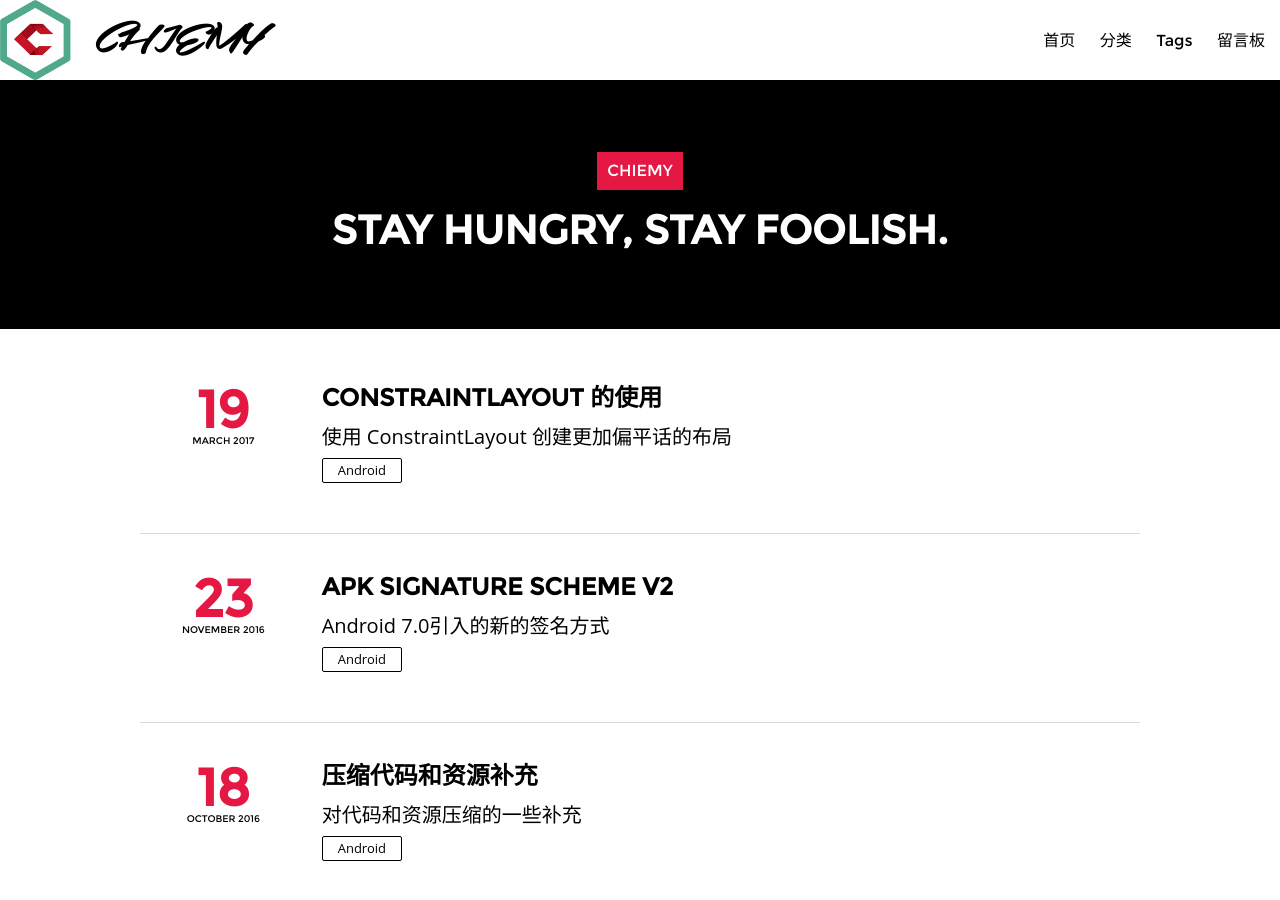
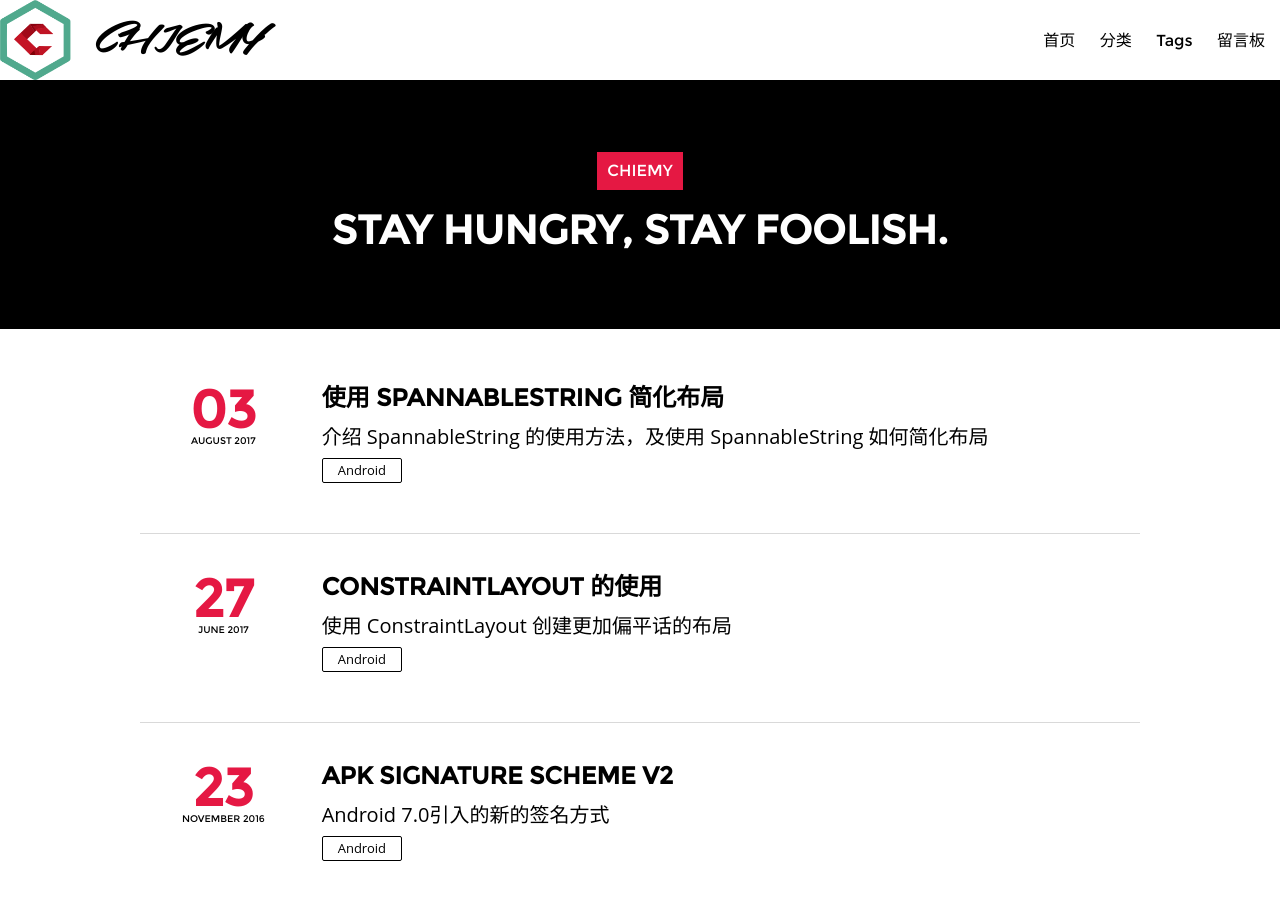
Before and after one commit to chiemy/blog, a Jekyll site: the page built from index.html, in a window 1280 px wide and 900 px high. Built offline with Jekyll 4.4.1, drawn with Linux system fonts in a browser that asks for light colours; nearby versions of some CDN libraries; the list of posts is cut into pages by our own code; part of the change alters nothing that is shown; some of the changed text lies outside the part shown.

Commit message:
[New Feature] Desc: spannable string

````diff
--- a/android/_posts/2017-03-19-constraintlayout.md
+++ b/android/_posts/2017-06-27-constraintlayout.md
@@ -1,16 +1,16 @@
 ---
 layout: post
 title: "ConstraintLayout 的使用"
-modified: 2017-03-19 19:35:17
+modified: 2017-06-27 19:35:17
 excerpt: "使用 ConstraintLayout 创建更加偏平话的布局"
 tags: [android, databinding]
 published: true
 ---
 
 <br>
-ConstraintLayout （约束布局）在不嵌套布局的情况下，创建比较复杂的布局。它和 RelativeLayout 很相似，控件的位置都是跟兄弟控件和父控件相关联的，但它比 RelativeLayout 更加灵活，在 Android Studio 布局编辑中更容易使用。
+ConstraintLayout （约束布局）在不嵌套布局的情况下，创建比较复杂的布局。它和 RelativeLayout 很相似，控件的位置都是跟兄弟控件和父控件相关联的，但它比 RelativeLayout 更加强大，在 Android Studio 布局编辑中更容易使用。
 
-在 Android Studio 布局编辑器的可视化工具下，ConstraintLayout 所有功能都可以使用。可以通过拖拽的方式来创建 ConstraintLayout 布局。
+在 Android Studio 布局编辑器的可视化工具下，可以通过拖拽的方式来创建 ConstraintLayout 布局。
 
 ## 约束布局的添加
 
@@ -24,12 +24,12 @@ ConstraintLayout （约束布局）在不嵌套布局的情况下，创建比较
 
 ```
 dependencies {
-    compile 'com.android.support.constraint:constraint-layout:1.0.0-alpha7'
+    compile 'com.android.support.constraint:constraint-layout:1.0.0'
 }
 ```
-版本号为步骤3中记录下来的，现在还没有发布正式版。
 
-6. 最后点击 **Sync Project with Gradle Files.**
+
+6.最后点击 **Sync Project with Gradle Files.**
 
 ### 将已存在的布局转换为约束布局
 
@@ -67,6 +67,21 @@ dependencies {
 
 鼠标放在圆圈上，如果未添加约束，圆圈会变为绿色，鼠标按住可进行拖拽，为此方向上添加约束；如果已添加约束，圆圈是红色的，点击可删除此方向上的约束。
 
+相关属性：
+
+- layout_constraintLeft_toLeftOf
+- layout_constraintLeft_toRightOf
+- layout_constraintRight_toLeftOf
+- layout_constraintRight_toRightOf
+- layout_constraintTop_toTopOf
+- layout_constraintTop_toBottomOf
+- layout_constraintBottom_toTopOf
+- layout_constraintBottom_toBottomOf
+- layout_constraintStart_toEndOf
+- layout_constraintStart_toStartOf
+- layout_constraintEnd_toStartOf
+- layout_constraintEnd_toEndOf
+
 3 - 清除按钮：点击可清除控件的所有约束
 4 - 基线按钮（只有文字控件才有）：点击会在文字下方出现一个基线手柄，如下图
 
@@ -74,7 +89,9 @@ dependencies {
 
 基线只能与其他基线进行链接，实现与其他文字基线对齐的效果。
 
-我们可以使用约束达到以下布局效果：
+- layout_constraintBaseline_toBaselineOf
+
+举例：
 
 ### 相对父控件位置
 
@@ -101,7 +118,7 @@ dependencies {
 
 ![基准线对齐](http://7o4zgd.com1.z0.glb.clouddn.com/baseline-constraint_2x.png)
 
-### GuideLine (指引线) 约束
+### GuideLine (指引线/引导线) 约束
 
 GuideLine 对用户来说是不可见的，有水平和竖直两种。我们可以按照距离布局边缘的百分比或实际距离来放置 GuideLine。
 
@@ -117,20 +134,9 @@ GuideLine 对用户来说是不可见的，有水平和竖直两种。我们可
 
 
 
-## 调整约束倾向
+## Properties 属性窗口
 
-当我们为视图两边（左右两边或上下两边）都添加约束时，视图会居中，默认为50%的倾向。
-
-我们可以在编辑区域拖拽视图进行调整，或者在 `Properties`窗口进行调整。
-
-![guideline vertical](http://7o4zgd.com1.z0.glb.clouddn.com/bias.gif)
-
-
-## 调整视图大小
-
-我们可以通过编辑区域视图四个角上的把手来调整视图大小，但这属于硬编码，尺寸很难适应不同的内容和屏幕尺寸。
-
-我们可以通过 Properties 窗口来调整视图尺寸，点击视图，它将会出现在编辑区域的右边，如下图所示：
+通过 Properties 窗口可以调整视图的一些属性，点击视图，它将会出现在编辑区域的右边，如下图所示：
 
 <img src="http://7o4zgd.com1.z0.glb.clouddn.com/layout-editor-properties-callouts_2-3_2x.png" width=300/>
 
@@ -151,10 +157,22 @@ GuideLine 对用户来说是不可见的，有水平和竖直两种。我们可
 4 - 外边距
 5 - 约束倾向
 
+属性
+- `layout_constraintHorizontal_bias`
+- `layout_constraintVertical_bias`
+
+值从0到1
+
+当我们为视图两边（左右两边或上下两边）都添加约束时，视图会居中，默认为50%的倾向。
+
+我们可以在编辑区域拖拽视图进行调整，或者在 `Properties`窗口进行调整。
+
+![guideline vertical](http://7o4zgd.com1.z0.glb.clouddn.com/bias.gif)
+
 
 ### 设置宽高比
 
-为了设置宽高比，我们至少要将一个约束的尺寸设置为0dp，然后为 layout_constraintDimentionRatio 属性设置一个比例值，例如
+为了设置宽高比，我们至少要将一个约束的尺寸设置为0dp，然后为 layout_constraintDimentionRatio 属性设置一个比例值，值可以是一个表示宽高比的浮点型数值，也可以是比例的形式：`width:height`例如
 
 ```
 <Button
@@ -166,7 +184,18 @@ GuideLine 对用户来说是不可见的，有水平和竖直两种。我们可
 
 将使按钮的高度和宽度保持一致
 
-如果宽高都设置了0dp约束，那么需要在比例前添加W,或H,以确定受约束的是高还是宽，然后受约束的一方根据不受约束的一方，按照比例计算自己的尺寸。
+You can also use ratio if both dimensions are set to MATCH_CONSTRAINT (0dp). In this case the system sets the largest dimensions the satisfies all constraints and maintains the aspect ratio specified. To constrain one specific side based on the dimensions of another. You can pre append W," or H, to constrain the width or height respectively. For example, If one dimension is constrained by two targets (e.g. width is 0dp and centered on parent) you can indicate which side should be constrained, by adding the letter W (for constraining the width) or H (for constraining the height) in front of the ratio, separated by a comma:
+
+```
+<Button
+    android:layout_width="0dp"
+    android:layout_height="0dp"
+    app:layout_constraintDimensionRatio="H,16:9"
+    app:layout_constraintBottom_toBottomOf="parent"
+    app:layout_constraintTop_toTopOf="parent"/>
+```
+
+will set the height of the button following a 16:9 ratio, while the width of the button will match the constraints to parent.
 
 
 ### 与 GONE 控件连接的外边距
@@ -183,3 +212,26 @@ GuideLine 对用户来说是不可见的，有水平和竖直两种。我们可
 ![guideline vertical](http://7o4zgd.com1.z0.glb.clouddn.com/relative-positioning-margin.png)
 
 如图，B 向 A 添加约束后，如果 A 的可见性变为 GONE，B 的外边距就会变为 layout_goneMarginLeft 所指定的值。
+
+
+
+
+## Chain Style
+
+### 相关属性
+
+* layout_constraintHorizontal_chainStyle
+* layout_constraintVertical_chainStyle
+
+### 包括如下类型
+
+- spread - 所有元素展开
+- spread_inside - 所有元素展开，但端点元素不展开，也就是两边的元素是紧邻边缘的
+- packed - 元素作为一个整体，打包在一起, 可通过调整头元素的倾向，调整整体的倾向。
+
+
+### 权重
+
+属性：layout_constraintVertical_weight
+
+决定设置为 MATCH_CONSTRAINT （0dp）的元素，所占剩余空间的比例。
--- /dev/null
+++ b/android/_posts/2017-08-03-spannablestring.md
@@ -0,0 +1,85 @@
+---
+layout: post
+title: "使用 SpannableString 简化布局"
+modified: 2017-08-03 10:17:14
+excerpt: "介绍 SpannableString 的使用方法，及使用 SpannableString 如何简化布局"
+tags: [android, SpannableString]
+published: true
+---
+
+<br>
+## 什么是 SpannableString？
+
+官方解释：This is the class for text whose content is immutable but to which markup objects can be attached and detached.
+
+英语水平有限，只能翻译和理解前半句：文字内容不变，尝试翻译后半句：但是标记的对象可以关联和分离？
+
+直接翻译很难理解了，只能透过现象来看了。最开始接触 ‘SpannableString’ 是为文字设置前景色（ForegroundColorSpan）或背景色（BackgroundColorSpan），我们知道文字的内容是不变的，但我们可以根据不同的 Span 让文字显示不同的效果。
+
+## SpannableString 和 SpannableStringBuilder
+`SpannableString` 和 `SpannableStringBuilder` 类似于 `String` 和 `StringBuilder`，`SpannableString` 内容不可变，`SpannableStringBuilder` 是可变的，可以通过 `append(CharSequence)` 方法添加文字。
+
+## 使用
+
+最重要的方法就是 `setSpan(Object what, int start, int end, int flags)` 方法了，该方法的作用是：为特定范围的文字标记特定的 Span。
+
+参数说明：
+* Object what: 用来标记的Span
+* int start: 标记的起始位置
+* int end: 标记的最终位置
+* int flags:
+
+`Spanned.SPAN_INCLUSIVE_INCLUSIVE`，闭区间[start, end]
+`Spanned.SPAN_INCLUSIVE_EXCLUSIVE`，前闭后开[start, end)
+`Spanned.SPAN_EXCLUSIVE_INCLUSIVE`，前开后闭(start, end]
+`Spanned.SPAN_EXCLUSIVE_EXCLUSIVE`，开区间(start, end)
+
+## Span
+
+Android 系统提供了许多的 Span 样式能够满足我们的大部分需求，关于各种 Span 及用法可以看下这篇文章：[Android中各种Span的用法](http://blog.csdn.net/qq_16430735/article/details/50427978)总结的还是非常全面的。
+
+如果这些都不能满足需求，我们还可以自定义 Span。关于自定义 Span 这块，还没做深入的研究，可以先参考以下文章：
+
+[教你自定义android中span](http://blog.cgsdream.org/2016/07/06/custom-android-span/)
+[Custom Colour Spans](https://blog.stylingandroid.com/custom-colour-spans/)
+
+## 如何简化布局？
+当然 SpannableString 的用处很多，这里举一个在开发中的小例子，使用 SpannableString 来简化布局。
+
+在我的项目中会经常遇到如下布局：
+
+![图1](http://ou3r6v4o4.bkt.clouddn.com/spannablestring01.png)
+
+![图2](http://ou3r6v4o4.bkt.clouddn.com/spannablestring02.png)
+
+数字、英文字母与汉字使用的是不同的字体，有时大小还可能不一致。
+
+拿图1的布局举例，一般方法我们可能要写 6 个横向依次排列的 `TextView`，虽然能实现界面，但是显然是不能忍受的。还有一种方式就是自定义 View，但好像又没有必要，难道没有更简单的方式了吗？这时 `SpannableString` 就派上用场了。
+
+使用 `SpannableString` 一个 `TextView` 就可以轻松搞定，但首先遇到的一个难点是，系统并没有提供标记字体的 Span，这时就需要自定义了，万能的 Google 搜一搜，轻松搞定（唉，不思进取，一定要写个自定义 Span 的文章），我把它放到了 gist 上：
+
+<script src="https://gist.github.com/chiemy/3ad18a6e6d8ff44cfea22ec365a70d8c.js"></script>
+
+另外附上，我在项目里用到的工具类，可设置文字颜色、大小、字体、样式，字体间加横向、纵向间距：
+
+<script src="https://gist.github.com/chiemy/9030f3e89f0a4328b5f043b721475dd0.js"></script>
+
+图1布局的实现：
+
+```
+TextView tv = ...;
+tv.setTextColor(Color.WHITE);
+Typeface typeface = 数字、英文用到的字体
+CustomSpan span = new CustomSpan();
+span.typeface("5", typeface)
+    .append("分钟")
+    .paddingRight(padding)
+    .typeface("30", typeface)
+    .append("千卡")
+    .paddingRight(padding)
+    .typeface("L1", typeface)
+    .append("零基础")
+    .applyTo(tv);
+```
+
+就是这样，一个 `TextView` 就可以轻松搞定类似的布局。
````
